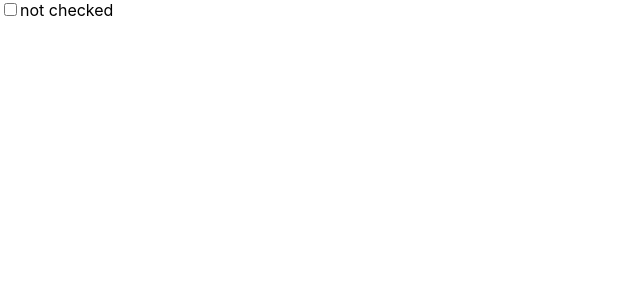
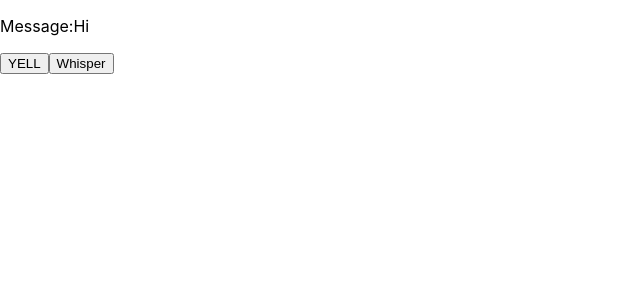
Before and after one commit to Aniteja-Reddy-Mutyala/react-hooks, a React (Create React App) app: page / in a window 1280 px wide. Shown: the top 300 px of the page, without its empty margins (0-640 px from the left). Built offline with nearby package versions, Linux system fonts and the light colour scheme.

Commit message:
dispatch using usereducer

```diff
--- a/src/index.js
+++ b/src/index.js
@@ -1,19 +1,35 @@
-import React, { useEffect, useState,useReducer } from 'react';
-import ReactDOM from 'react-dom/client';
-import './index.css';
+import React, { useEffect, useState, useReducer } from "react";
+import ReactDOM from "react-dom/client";
+import "./index.css";
 
-import reportWebVitals from './reportWebVitals';
+import reportWebVitals from "./reportWebVitals";
 
-function App(){
- const [checked,toggle]=useReducer((checked)=>!checked,false)
- return (
-  <>
-  <input type="checkbox" value={checked} onChange={toggle}/>
-  {checked?"checked":"not checked"}
-  </>
- )
+function App() {
+  const initialState = {
+    message: "Hi",
+  };
+  function reducer(state, action) {
+    switch (action.type) {
+      case "yell":
+        return {
+          message: `HEY!!! I just said ${state.message}`,
+        };
+        case "whispering":
+          return {
+            message:`excuse me. I just said ${state.message}`
+          }
+    }
+  }
+  const [state, dispatch] = useReducer(reducer, initialState);
+  return (
+    <>
+      <p>Message:{state.message}</p>
+      <button onClick={()=>dispatch({type:"yell"})}>YELL</button>
+      <button onClick={()=>dispatch({type:"whispering"})}>Whisper</button>
+    </>
+  );
 }
-const root = ReactDOM.createRoot(document.getElementById('root'));
+const root = ReactDOM.createRoot(document.getElementById("root"));
 root.render(
   <React.StrictMode>
     <App />
```
